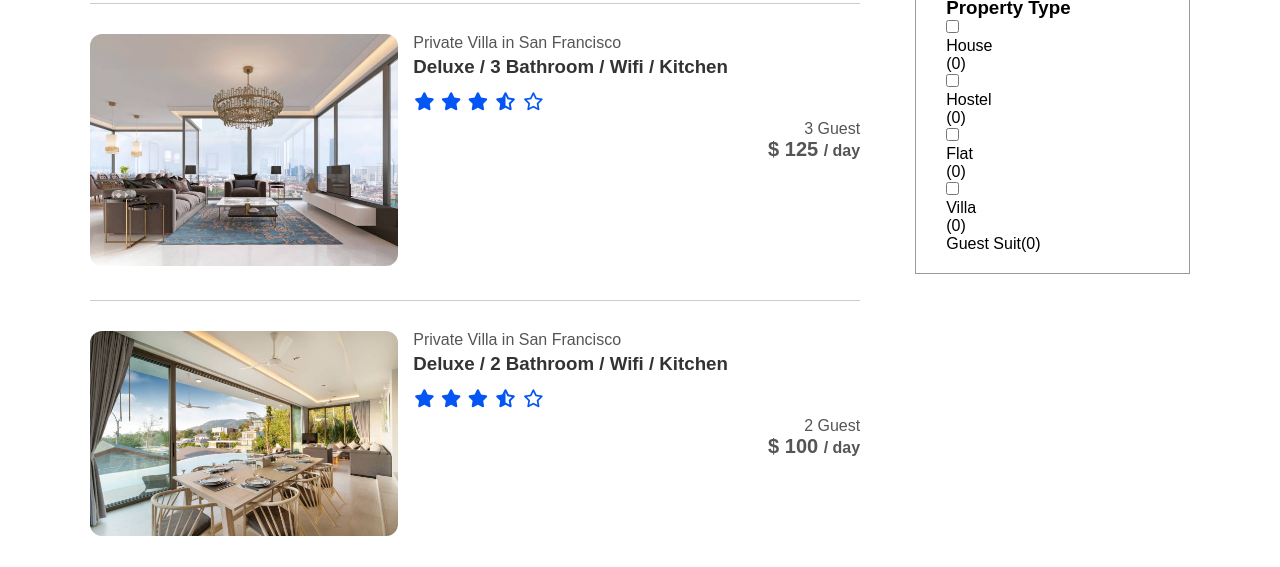
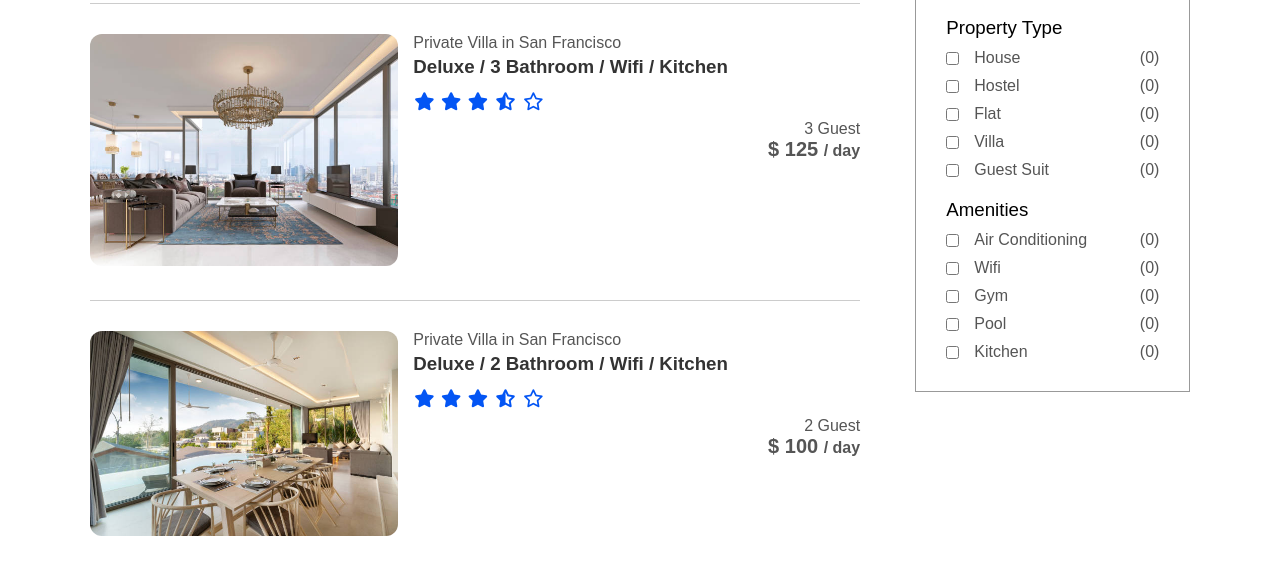
Before and after one commit to sif1t/would-trending-place, a plain HTML site: page listing.html in a window 1280 px wide. Shown: the part 231-798 px from the top of the page. Drawn offline with Linux system fonts and the light colour scheme; a script that the page names is missing.

Commit message:
add new Amenities section start

```diff
--- a/listing.html
+++ b/listing.html
@@ -154,8 +154,26 @@
                 <div class="filter">
                     <input type="checkbox"> <p>Villa</p> <span>(0)</span>
                 </div>
-                <div class="filter">Guest Suit<span>(0)</span>
+                <div class="filter">
+                    <input type="checkbox"> <p>Guest Suit</p> <span>(0)</span>
                 </div>
+                <h3>Amenities</h3>
+                <div class="filter">
+                    <input type="checkbox"> <p>Air Conditioning</p> <span>(0)</span>
+                </div>
+                <div class="filter">
+                    <input type="checkbox"> <p>Wifi</p> <span>(0)</span>
+                </div>
+                <div class="filter">
+                    <input type="checkbox"> <p>Gym</p> <span>(0)</span>
+                </div>
+                <div class="filter">
+                    <input type="checkbox"> <p>Pool</p> <span>(0)</span>
+                </div>
+                <div class="filter">
+                    <input type="checkbox"> <p>Kitchen</p> <span>(0)</span>
+                </div>
+
             </div>
         </div>
       </div>
--- a/style.css
+++ b/style.css
@@ -464,3 +464,20 @@ nav.navbar-white .fa-bars{
  .sidebar h2 {
     font-weight: 500;
  }
+ .sidebar h3 {
+    font-weight: 500;
+    margin: 20px 0 10px;
+ }
+ .filter{
+   display: flex;
+   align-items:center;
+   color: #555;
+   margin-bottom: 10px;
+ }
+ .filter p{
+    flex: 1;
+ }
+ .filter input{
+    margin-right: 15px;
+    cursor: pointer;
+ }
```
